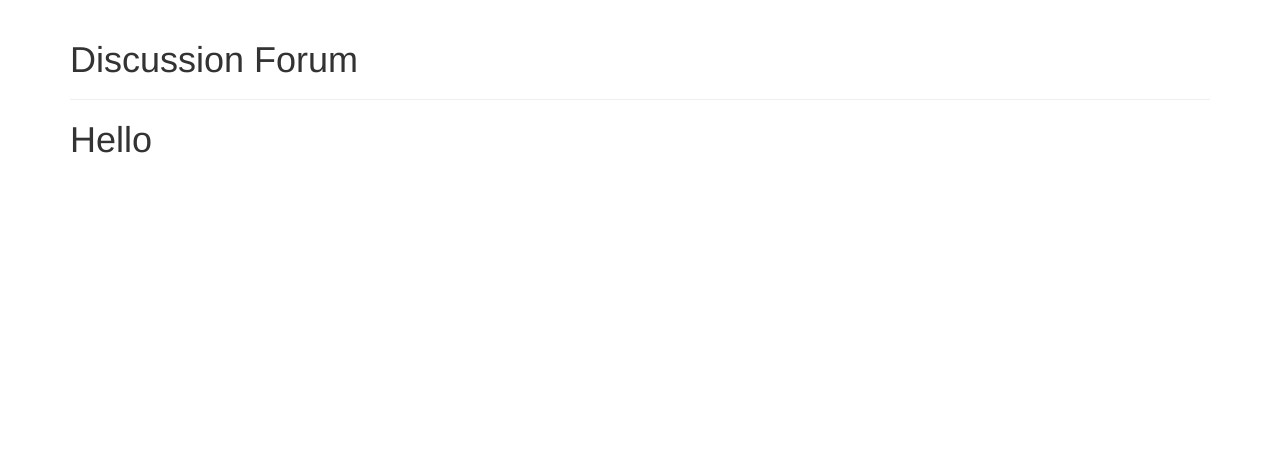
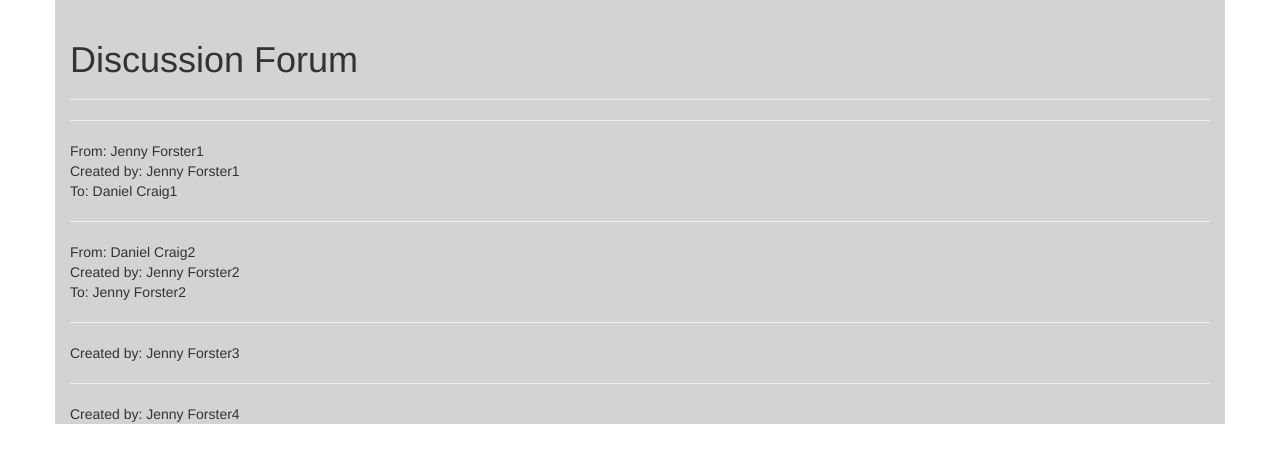
Before and after one commit to Nathan-O/Angular-Prototypes, a website: page Forum/index-forum.html in a window 1280 px wide. Drawn offline with Linux system fonts and the light colour scheme; some packages are replaced by stand-ins of ours.

Commit message:
added templates to forum

```diff
--- a/CSS/forum.css
+++ b/CSS/forum.css
@@ -0,0 +1,3 @@
+#forum-page {
+   background-color: lightgrey;
+}
--- a/Forum/app-forum.js
+++ b/Forum/app-forum.js
@@ -0,0 +1,197 @@
+console.log("Sanity Forum");
+
+app.directive('ngIf', function() {
+    return {
+        link: function(scope, element, attrs) {
+            if(scope.$eval(attrs.ngIf)) {
+                // remove '<div ng-if...></div>'
+                element.replaceWith(element.children());
+            } else {
+                element.replaceWith(' ');
+            }
+        }
+    };
+});
+
+
+app.controller("MyCtrl", function($scope) {
+    $scope.data = {};
+    $scope.showFrom = function(message) {
+        return message.hasOwnProperty('from');
+    };
+    $scope.showCreatedBy= function(message) {
+        return message.hasOwnProperty('createdBy');
+    };
+    $scope.showTo= function(message) {
+        return message.hasOwnProperty('to');
+    };
+    $scope.data.messages = [
+        {
+        "type": "phone",
+        "date": "25/12/2012",
+        "time": "11.34",
+        "createdBy": {
+            "name": "Jenny Forster1",
+            "avatarFileName": "jenny-forster.jpg"
+        },
+        "from": {
+            "name": "Jenny Forster1",
+            "avatarFileName": "jenny-forster.jpg"
+        },
+        "to": {
+            "name": "Daniel Craig1",
+            "avatarFileName": "daniel-craig.jpg"
+        },
+        "title": "This is the title of a phone call"},
+    {
+        "type": "email",
+        "date": "25/12/2012",
+        "time": "11.34",
+        "createdBy": {
+            "name": "Jenny Forster2",
+            "avatarFileName": "jenny-forster.jpg"
+        },
+        "from": {
+            "name": "Daniel Craig2",
+            "avatarFileName": "daniel-craig.jpg"
+        },
+        "to": {
+            "name": "Jenny Forster2",
+            "avatarFileName": "jenny-forster.jpg"
+        },
+        "title": "This is the title of an email"},
+    {
+        "type": "meeting",
+        "date": "25/12/2012",
+        "time": "11.34",
+        "createdBy": {
+            "name": "Jenny Forster3",
+            "avatarFileName": "jenny-forster.jpg"
+        },
+        "title": "This is the title of a meeting"},
+    {
+        "type": "note",
+        "date": "25/12/2012",
+        "time": "11.34",
+        "createdBy": {
+            "name": "Jenny Forster4",
+            "avatarFileName": "jenny-forster.jpg"
+        },
+        "title": "This is the title of a note"}
+    ];
+});
+
+
+
+
+//
+// angular.module('bookApp', ['ngResource'])
+//
+// .controller('BooksCtrl', ['$scope', 'Book', function ($scope, Book) {
+//     $scope.book = {};
+//     $scope.books = [];
+//     $scope.newBook = {};
+//
+//     $scope.books = Book.query(); // returns all the books
+//
+//     $scope.createBook = function(){
+//         Book.save($scope.newBook);
+//         $scope.newBook = {}; // clear new book object
+//     };
+//
+//     $scope.updateBook = function(book) {
+//         Book.get({ id: book.id }, function() {
+//             Book.update({id: book.id}, book);
+//             book.editForm = false;
+//         });
+//     };
+//
+//     $scope.deleteBook = function(book) {
+//         Book.remove({id:book.id});
+//         var bookIndex = $scope.books.indexOf(book);
+//         $scope.books.splice(bookIndex, 1);
+//     };
+//
+// }])
+//
+// .service('Book', ['$resource', function ($resource) {
+//     return $resource('http://daretodiscover.herokuapp.com/books/:id', { id: '@_id' }, {
+//       update: {
+//         method: 'PUT'
+//       }
+//   });
+// }]);
+
+
+
+//
+//
+//
+//
+// var app = angular.module('wineApp', ['ngRoute', 'ngResource']);
+//
+// app.config(['$routeProvider', '$locationProvider', function ($routeProvider, $locationProvider) {
+//   // create the application's routes
+//   $routeProvider
+//     .when('/', {
+//       templateUrl: 'templates/index.html',
+//       controller: 'WinesIndexCtrl'
+//     })
+//     .when('/wines/:id', {
+//       templateUrl: 'templates/show.html',
+//       controller: 'WinesShowCtrl'
+//     })
+//     .otherwise({
+//       redirectTo: '/'
+//     });
+//   $locationProvider.html5Mode({
+//     enabled: true,
+//     requireBase: false
+//   });
+//
+// }]);
+//
+// // A RESTful Wine factory with the help of `$resource`
+// app.factory("Wine", function($resource) {
+//   return $resource('http://daretodiscover.herokuapp.com/wines/:id')
+// });
+//
+// app.controller('WinesIndexCtrl', ['$scope', 'Wine', function ($scope, Wine) {
+//   // used for an empty form
+//   $scope.wine = {};
+//
+//   // get all wines on page load
+//   Wine.query(function(data) {
+//     console.log("test")
+//     $scope.wines = data.reverse();
+//   });
+//
+//   // user can create a new wine
+//   $scope.createWine = function() {
+//     // create a new wine
+//     Wine.save($scope.wine, function(newWine) {
+//       // clear the form
+//       $scope.wine = {};
+//       // add the new wine to the list
+//       $scope.wines.unshift(newWine);
+//     })
+//   };
+//
+//   // user can delete a wine
+//   $scope.deleteWine = function(wine) {
+//     Wine.remove({id: wine.id}, function(response) {
+//       // remove that wine from the wines array
+//       var wineIndex = $scope.wines.indexOf(wine);
+//       $scope.wines.splice(wineIndex, 1);
+//     });
+//   };
+//
+// }]);
+//
+// app.controller('WinesShowCtrl', ['$scope', 'Wine', '$routeParams', function ($scope, Wine, $routeParams) {
+//   // get a specific wine
+//   Wine.get({id: $routeParams.id}, function(wine) {
+//     $scope.wine = wine;
+//   })
+//
+// }]);
--- a/Forum/index-forum.html
+++ b/Forum/index-forum.html
@@ -6,6 +6,8 @@
 
       <!-- Angular -->
       <script type="text/javascript" src="../bower_components/angular/angular.min.js"></script>
+
+      <script src="https://ajax.googleapis.com/ajax/libs/angularjs/1.4.4/angular-resource.min.js"></script>
 
       <script src="http://jashkenas.github.io/underscore/underscore-min.js"></script>
       <link rel="stylesheet" href="../bower_components\bootstrap\dist\css\bootstrap.min.css">
@@ -20,7 +22,7 @@
 
 
    <body ng-app="app">
-      <div class="container" id="sol-sys-page">
+      <div class="container" id="forum-page">
 
          <header>
             <div class="page-header">
@@ -29,7 +31,20 @@
          </header>
 
 
-         <h1> Hello</h1>
+         <div ng-controller="MyCtrl">
+            <div ng-repeat="message in data.messages" ng-class="message.type">
+                <hr>
+                <div ng-if="showFrom(message)">
+                    <div>From: {{message.from.name}}</div>
+                </div>
+                <div ng-if="showCreatedBy(message)">
+                   <div>Created by: {{message.createdBy.name}}</div>
+                </div>
+                <div ng-if="showTo(message)">
+                   <div>To: {{message.to.name}}</div>
+                </div>
+            </div>
+         </div>
 
 
 
@@ -37,3 +52,69 @@
       </div>
    </body>
 </html>
+
+
+<!--
+<h4>Add New Book</h4>
+        <form ng-submit="createBook()">
+          <div class="form-group">
+            <input type="text" ng-model="newBook.title" class="form-control" placeholder="Title" autofocus>
+          </div>
+          <div class="form-group">
+            <input type="text" ng-model="newBook.author" class="form-control" placeholder="Author">
+          </div>
+          <div class="form-group">
+            <input type="text" ng-model="newBook.image" class="form-control" placeholder="Image">
+          </div>
+          <div class="form-group">
+            <input type="text" ng-model="newBook.release_date" class="form-control" placeholder="Release Date">
+          </div>
+          <input type="submit" value="Save Book" class="btn btn-default">
+        </form>
+        <hr>
+
+        <- show all books ->
+        <div ng-repeat="book in books">
+          <div class="row">
+            <div class="col-xs-4">
+              <img ng-src="{{book.image}}" class="img-responsive">
+            </div>
+            <div class="col-xs-8">
+
+              <- book content ->
+              <div ng-hide="book.editForm">
+                <h5>{{book.title}}</h5>
+                <p><strong>Year:</strong> {{book.author}}</p>
+                <p><strong>Release Date:</strong> {{book.release_date}}</p>
+
+                <- edit/delete buttons ->
+                <button ng-click="book.editForm = true" class="btn btn-default">Edit</button>
+                <button ng-click="deleteBook(book)" class="btn btn-default">Delete</button>
+              </div>
+
+              <- form to edit book ->
+              <form ng-show="book.editForm" ng-submit="updateBook(book)">
+                <div class="form-group">
+                  <input type="text" ng-model="book.title" class="form-control" placeholder="Title">
+                </div>
+                <div class="form-group">
+                  <input type="text" ng-model="book.author" class="form-control" placeholder="Author">
+                </div>
+                <div class="form-group">
+                  <input type="text" ng-model="book.image" class="form-control" placeholder="Image">
+                </div>
+                <div class="form-group">
+                  <input type="text" ng-model="book.release_date" class="form-control" placeholder="Release Date">
+                </div>
+                <input type="submit" value="Save book" class="btn btn-default">
+              </form>
+            </div>
+          </div>
+          <hr>
+        </div>
+        <- end ng-repeat ->
+      </div>
+    </div>
+  </div>
+
+-->
```
Also changed, not shown: Forum/templates/forum-index.html (added), Forum/templates/forum-show.html (added), README.md.
